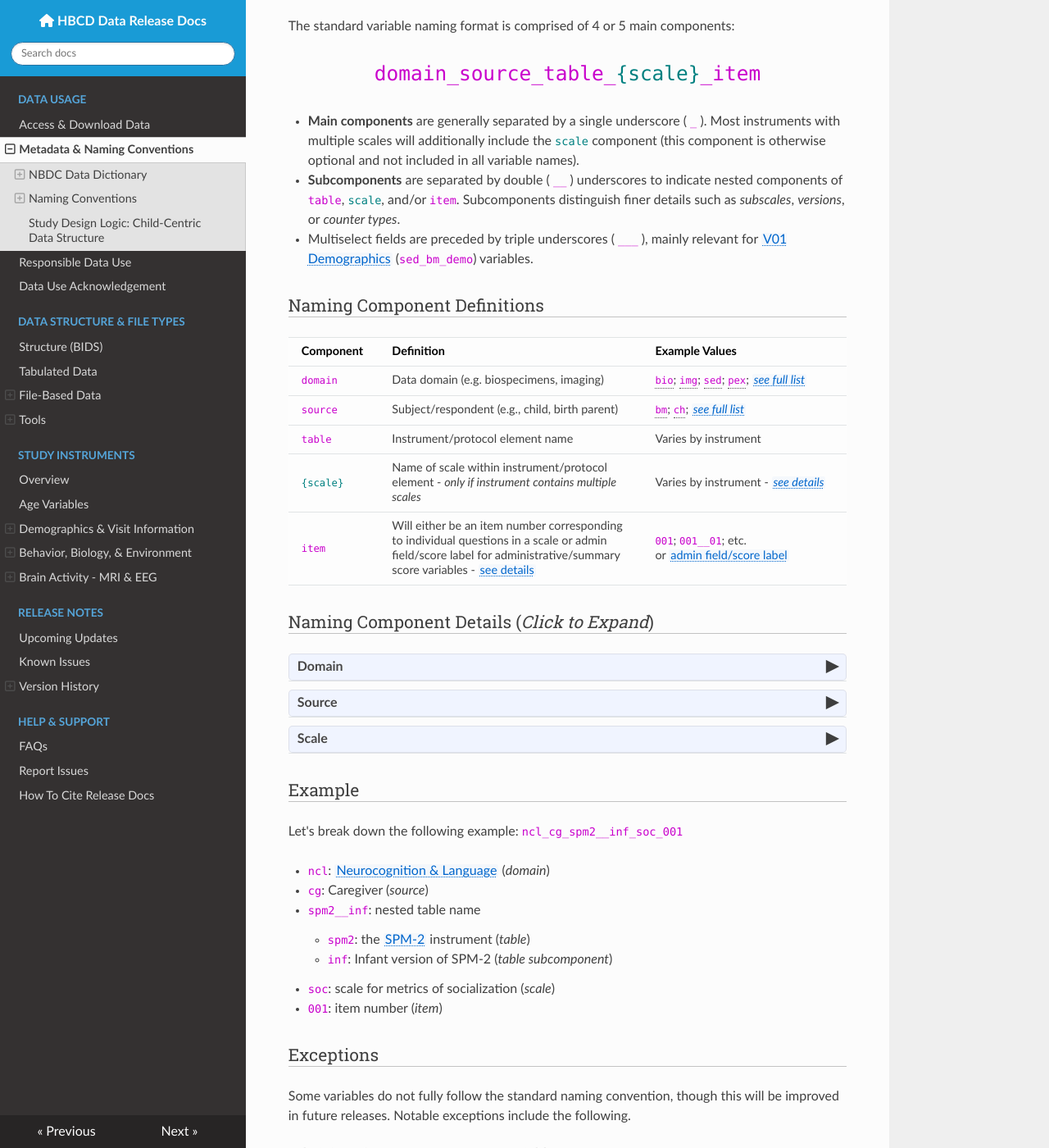
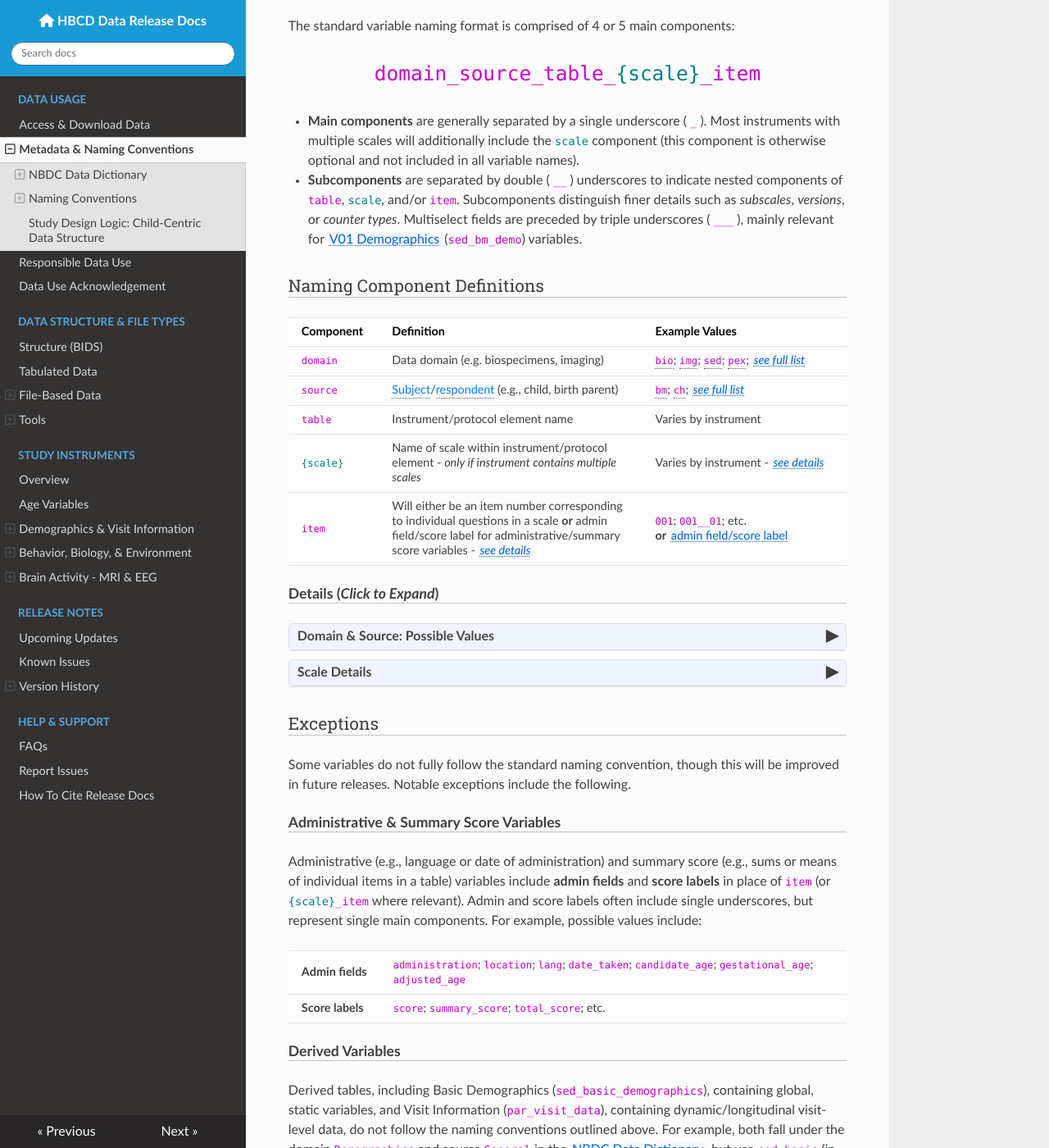
Before and after one commit to nbdc-datahub/hbcd-docs, an MkDocs documentation site: the page built from docs/access/metadata.md, in a window 1280 px wide and 1400 px high, scrolled down 3206 px. Shown: the whole window at 82% size. Built offline with MkDocs 1.6.1, drawn with Linux system fonts in a browser that asks for light colours; nearby versions of some CDN libraries; some of the changed text lies outside the part shown.

Commit message:
combine more info together

```diff
--- a/docs/access/metadata.md
+++ b/docs/access/metadata.md
@@ -377,8 +377,7 @@ The standard variable naming format is comprised of 4 or 5 main components:
 </p>
 
  - **Main components** are generally separated by a single underscore ( `_` ). Most instruments with multiple scales will additionally include the <code><span style="color: teal;">scale</span></code> component (this component is otherwise optional and not included in all variable names).
- - **Subcomponents** are separated by double ( `__` ) underscores to indicate nested components of `table`, <code><span style="color: teal;">scale</span></code>, and/or `item`. Subcomponents distinguish finer details such as *subscales*, *versions*, or *counter types*.
- - Multiselect fields are preceded by triple underscores ( `___` ), mainly relevant for [V01 Demographics](../instruments/SED/v01-demo.md) (`sed_bm_demo`) variables.
+ - **Subcomponents** are separated by double ( `__` ) underscores to indicate nested components of `table`, <code><span style="color: teal;">scale</span></code>, and/or `item`. Subcomponents distinguish finer details such as *subscales*, *versions*, or *counter types*. Multiselect fields are preceded by triple underscores ( `___` ), mainly relevant for [V01 Demographics](../instruments/SED/v01-demo.md) (`sed_bm_demo`) variables.
 
 ### Naming Component Definitions
 
@@ -396,13 +395,13 @@ The standard variable naming format is comprised of 4 or 5 main components:
   <span class="tooltip"><code>img</code><span class="tooltiptext">Imaging/MRI</span></span>;
   <span class="tooltip"><code>sed</code><span class="tooltiptext">Social & Environmental Determinants</span></span>;
   <span class="tooltip"><code>pex</code><span class="tooltiptext">Pregnancy & Exposures, Including Substance Use</span></span>;
-  <i><a href="#domain">see full list</a></i></td>
+  <i><a href="#domain-source-values">see full list</a></i></td>
 </tr>
 <tr>
   <td><b><code>source</code></b></td>
-  <td style="word-wrap: break-word; white-space: normal;">Subject/respondent (e.g., child, birth parent)</td>
+  <td style="word-wrap: break-word; white-space: normal;"><span class="tooltip">Subject<span class="tooltiptext">who the protocol element is about</span></span>/<span class="tooltip">respondent<span class="tooltiptext">who completed the assessment</span></span> (e.g., child, birth parent)</td>
   <td><span class="tooltip"><code>bm</code><span class="tooltiptext">Biological Mother</span></span>;
-    <span class="tooltip"><code>ch</code><span class="tooltiptext">Child</span></span>; <i><a href="#source">see full list</a></i>
+    <span class="tooltip"><code>ch</code><span class="tooltiptext">Child</span></span>; <i><a href="#domain-source-values">see full list</a></i>
   </td>
 </tr>
 <tr>
@@ -417,78 +416,60 @@ The standard variable naming format is comprised of 4 or 5 main components:
 </tr>
 <tr>
   <td><b><code>item</code></b></td>
-  <td style="word-wrap: break-word; white-space: normal;">Will either be an item number corresponding to individual questions in a scale or admin field/score label for administrative/summary score variables - <a href="#administrative-summary-score-variables">see details</a></td>
+  <td style="word-wrap: break-word; white-space: normal;">Will either be an item number corresponding to individual questions in a scale <b>or</b> admin field/score label for administrative/summary score variables - <a href="#administrative-summary-score-variables"><i>see details</i></a></td>
   <td style="word-wrap: break-word; white-space: normal;"><code>001</code>; <code>001__01</code>; etc.<br>
-    or <a href="#administrative-summary-score-variables">admin field/score label</a>
+    <b>or</b> <a href="#administrative-summary-score-variables">admin field/score label</a>
 </tr>
 </tbody>
 </table>
 
-### Naming Component Details (*Click to Expand*)
+#### Details (*Click to Expand*)
 
-<div id="domain" class="table-banner" onclick="toggleCollapse(this)">
+<div id="domain-source-values" class="table-banner" onclick="toggleCollapse(this)">
   <span class="text-with-link">
-  <span style="display: inline-flex; align-items: center;">Domain</span>
-  <a class="anchor-link" href="#domain" title="Copy link">
+  <span style="display: inline-flex; align-items: center;">Domain & Source: Possible Values</span>
+  <a class="anchor-link" href="#domain-source-values" title="Copy link">
   <i class="fa-solid fa-link"></i>
   </a>
   </span>
   <span class="arrow">▸</span>
 </div>
 <div class="table-collapsible-content">
-<p>Domain is an expanded version of <a href="#data-dictionary">NBDC Data Dictionary</a> <code>domain</code> values that includes additional domains (e.g. Biosensors):</p>
-<table class="table-no-vertical-lines" style="width: 100%; border-collapse: collapse; table-layout: fixed;">
-  <thead>
-    <tr>
-      <th>Keyword</th>
-      <th>Domain</th>
-    </tr>
-  </thead>
-  <tbody>
-    <tr><td><code>bio</code></td><td>BioSpecimens</td></tr>
-    <tr><td><code>eeg</code></td><td>Tabular EEG</td></tr>
-    <tr><td><code>mh</code></td><td>Behavior/Child-Caregiver Interaction</td></tr>
-    <tr><td><code>img</code></td><td>Tabular Imaging</td></tr>
-    <tr><td><code>ncl</code></td><td>Neurocognition and Language</td></tr>
-    <tr><td><code>nt</code></td><td><span class="tooltip">Novel Tech<span class="tooltiptext">Novel Technology & Wearable Sensors</span></span></td></tr>
-    <tr><td><code>pex</code></td><td>Pregnancy/Exposure Including Substance</td></tr>
-    <tr><td><code>ph</code></td><td>Physical Health</td></tr>
-    <tr><td><code>sed</code></td><td>Social and Environmental Determinants</td></tr>
-  </tbody>
-</table>
+<div style="display: flex; gap: 30px; align-items: flex-start;">
+  <table class="table-no-vertical-lines" style="width: 100%; border-collapse: collapse; table-layout: fixed;">
+    <caption style="caption-side: top; font-weight: bold; padding-bottom: 8px;">
+    Possible Values:  <code>domain</code>
+    </caption>
+    <tbody>
+      <tr><td><code>bio</code></td><td>BioSpecimens</td></tr>
+      <tr><td><code>eeg</code></td><td>Tabular EEG</td></tr>
+      <tr><td><code>mh</code></td><td>Behavior/Child-Caregiver Interaction</td></tr>
+      <tr><td><code>img</code></td><td>Tabular Imaging</td></tr>
+      <tr><td><code>ncl</code></td><td>Neurocognition and Language</td></tr>
+      <tr><td><code>nt</code></td><td>Novel Tech (<i>Novel Technology & Wearable Sensors</i>)</td></tr>
+      <tr><td><code>pex</code></td><td>Pregnancy/Exposure Including Substance</td></tr>
+      <tr><td><code>ph</code></td><td>Physical Health</td></tr>
+      <tr><td><code>sed</code></td><td>Social and Environmental Determinants</td></tr>
+    </tbody>
+  </table>
+  <table class="table-no-vertical-lines" style="width: 100%; border-collapse: collapse; table-layout: fixed;">
+    <caption style="caption-side: top; font-weight: bold; padding-bottom: 8px;">
+    Possible Values:  <code>source</code>
+    </caption>
+    <tbody>
+      <tr><td><code>bm</code></td><td>Biological Mother</td></tr>
+      <tr><td><code>cg</code></td><td>Caregiver (Responsible Adult)</td></tr>
+      <tr><td><code>ch</code></td><td>Child</td></tr>
+      <tr><td><code>ld</code></td><td>Linked Data</td></tr>
+      <tr><td><code>ra</code></td><td>RA (research assistant)</td></tr>
+    </tbody>
+  </table>
 </div>
-
-<div id="source" class="table-banner" onclick="toggleCollapse(this)">
-  <span class="text-with-link">
-  <span style="display: inline-flex; align-items: center;">Source</span>
-  <a class="anchor-link" href="#source" title="Copy link">
-  <i class="fa-solid fa-link"></i>
-  </a>
-  </span>
-  <span class="arrow">▸</span>
-</div>
-<div class="table-collapsible-content">
-<p>Source corresponds with <code>source</code> in <a href="#data-dictionary">NBDC Data Dictionary</a> and indicates either the subject (who the protocol element is about) or respondent (who completed the assessment).</p>
-<table class="table-no-vertical-lines" style="width: 100%; border-collapse: collapse; table-layout: fixed;">
-  <thead>
-    <tr>
-      <th>Keyword</th>
-      <th>Source</th>
-    </tr>
-  </thead>
-  <tbody>
-    <tr><td><code>bm</code></td><td>Biological Mother</td></tr>
-    <td><code>cg</code></td><td>Caregiver (Responsible Adult)</td>
-    <tr><td><code>ch</code></td><td>Child</td></tr>
-    <tr><td><code>ld</code></td><td>Linked Data</td></tr>
-    <tr><td><code>ra</code></td><td>RA (research assistant)</td></tr>
-  </tbody>
-</table>
 </div>
 
 <div id="scale" class="table-banner" onclick="toggleCollapse(this)">
   <span class="text-with-link">
-  <span style="display: inline-flex; align-items: center;">Scale</span>
+  <span style="display: inline-flex; align-items: center;">Scale Details</span>
   <a class="anchor-link" href="#scale" title="Copy link">
   <i class="fa-solid fa-link"></i>
   </a>
@@ -496,7 +477,7 @@ The standard variable naming format is comprised of 4 or 5 main components:
   <span class="arrow">▸</span>
 </div>
 <div class="table-collapsible-content">
-<p><i>Only variables of instruments/tables composed of multiple scales include the <code><span style="color: teal;">scale</span></code> component</i>. Scale is also excluded from administrative variables <span class="tooltip"><span class="emoji"><i class="fa-solid fa-circle-info"></i></span><span class="tooltiptext">e.g. language or date of administration</span></span>. The following instruments in the current release are examples of tables that include the scale component in their variable names. Note that this is not a comprehensive list.</p>
+<p>Most variables of instruments/tables composed of multiple scales include additional naming component for <code><span style="color: teal;">scale</span></code> (with the exception of administrative/summary score variables - <a href="#administrative-summary-score-variables"><i>see details</i></a>). The following instruments in the current release are examples of tables that include the scale component in their variable names. Note that this is not a comprehensive list.</p>
 <br>
 <br>
 <table class="table-no-vertical-lines" style="width: 100%; border-collapse: collapse; table-layout: fixed; font-size: 15px">
@@ -573,18 +554,6 @@ The standard variable naming format is comprised of 4 or 5 main components:
 </table>
 </div>
 
-### Example
-
-Let's break down the following example: `ncl_cg_spm2__inf_soc_001`
-
-- `ncl`: [Neurocognition & Language](../instruments/index.md#neurocog) (*domain*)
-- `cg`: Caregiver (*source*)
-- `spm2__inf`: nested table name
-    - `spm2`: the [SPM-2](../instruments/neurocog/spm2.md) instrument (*table*)
-    - `inf`: Infant version of SPM-2 (*table subcomponent*)
-- `soc`: scale for metrics of socialization (*scale*)
-- `001`: item number (*item*)
-
 ### Exceptions
 
 Some variables do not fully follow the standard naming convention, though this will be improved in future releases. Notable exceptions include the following.
@@ -623,6 +592,18 @@ Tabulated data for [MRI & MRS](../instruments/index.md#mri) and [EEG](../instrum
  - In place of **table_item**, the keywords typically match the name of the pipeline derivative file from which the table was generated (see full lists of file-based derivatives for each pipeline [here](../datacuration/derivatives.md)).
 
 
+### Example
+
+Let's break down the following example: `ncl_cg_spm2__inf_soc_001`
+
+- `ncl`: [Neurocognition & Language](../instruments/index.md#neurocog) (*domain*)
+- `cg`: Caregiver (*source*)
+- `spm2__inf`: nested table name
+    - `spm2`: the [SPM-2](../instruments/neurocog/spm2.md) instrument (*table*)
+    - `inf`: Infant version of SPM-2 (*table subcomponent*)
+- `soc`: scale for metrics of socialization (*scale*)
+- `001`: item number (*item*)
+
 
 ## Study Design Logic: Child-Centric Data Structure
 
```
Also changed, not shown: docs/access/metadata-alt.md (+71 -0 lines).
